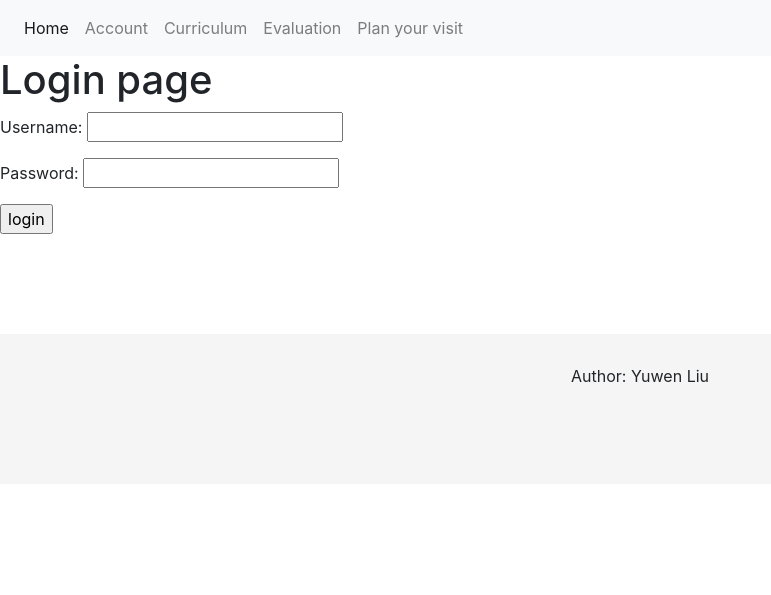
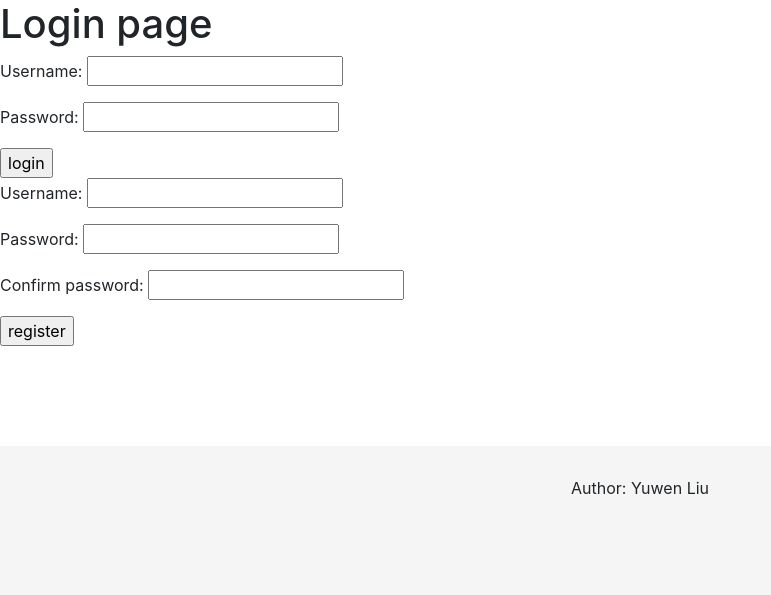
Before and after one commit to Evian0211/Leeds-Museums-virtual-platform, a Django app: page /login in a window 1280 px wide. Shown: the top 595 px of the page, without its empty margins (0-771 px from the left). Run offline with Django 4.2, Linux system fonts and the light colour scheme.

Commit message:
modify css

```diff
--- a/leeds_virtual_museums/static/css/common.css
+++ b/leeds_virtual_museums/static/css/common.css
@@ -16,3 +16,8 @@ html, body {
     width: 100%;
     background-color: #f5f5f5;
 }
+
+#introduction {
+    text-align: center;
+    background-color: aqua;
+}
--- a/leeds_virtual_museums/templates/base.html
+++ b/leeds_virtual_museums/templates/base.html
@@ -7,6 +7,7 @@
         <link rel="stylesheet" href="https://cdn.jsdelivr.net/npm/bootstrap@4.3.1/dist/css/bootstrap.min.css" integrity="sha384-ggOyR0iXCbMQv3Xipma34MD+dH/1fQ784/j6cY/iJTQUOhcWr7x9JvoRxT2MZw1T" crossorigin="anonymous">
     </head>
 
+    {% if user.is_authenticated %}
     <nav class="navbar navbar-expand-lg navbar-light bg-light">
         <ul class="navbar-nav mr-auto">
             <li class="nav-item active">
@@ -24,15 +25,14 @@
             <li class="nav-item">
                 <a class="nav-link" href="/plan_visit">Plan your visit</a>
             </li>
-            {% if user.is_authenticated %}
             <li class="nav-item">
                 <form method="POST" action="/login"> {% csrf_token %}
                     <input type="submit" value="logout" name="logout" class="nav-link">
                 </form>
             </li>
-            {% endif %}
         </ul>
     </nav>
+    {% endif %}
 
     <body>
         {% block content %}
--- a/leeds_virtual_museums/templates/curriculum.html
+++ b/leeds_virtual_museums/templates/curriculum.html
@@ -1,5 +1,5 @@
 {% extends 'base.html' %}
 {% load static %}
 {% block content %}
-<h1>Curriculum page</h1>
+<h1 class="title">Curriculum page</h1>
 {% endblock %}
--- a/leeds_virtual_museums/templates/evaluation.html
+++ b/leeds_virtual_museums/templates/evaluation.html
@@ -1,7 +1,9 @@
 {% extends 'base.html' %}
 {% load static %}
 {% block content %}
+
 <h1>Evaluation page</h1>
 
-<a href="/evaluation_quiz">Go to quiz</a>
+<a href="/evaluation_quiz" class="btn btn-primary">Go to quiz</a>
+
 {% endblock %}
--- a/leeds_virtual_museums/templates/home.html
+++ b/leeds_virtual_museums/templates/home.html
@@ -1,5 +1,9 @@
 {% extends 'base.html' %}
 {% load static %}
 {% block content %}
+
 <h1 class="title">Homepage</h1>
+<p class="title" id="introduction"> This is a paragraph. </p>
+
+
 {% endblock %}
--- a/leeds_virtual_museums/templates/login.html
+++ b/leeds_virtual_museums/templates/login.html
@@ -11,10 +11,19 @@
 {% endif %}
 <div id="login_block">
     <form method="POST" action=""> {% csrf_token %}
-        <p>Username: <input type="text" name="username"></p>
-        <p>Password: <input type="text" name="password"></p>
+        <p>Username: <input type="text" name="username" required></p>
+        <p>Password: <input type="text" name="password" required></p>
         <input type="submit" value="login" name="login">
     </form>
 </div>
 
+<div id="register_block">
+    <form method="POST" action=""> {% csrf_token %}
+        <p>Username: <input type="text" name="username" required></p>
+        <p>Password: <input type="text" name="password" required></p>
+        <p>Confirm password: <input type="text" name="confirm_password" required></p>
+        <input type="submit" value="register" name="register">
+    </form>
+</div>
+
 {% endblock %}
--- a/leeds_virtual_museums/website/views.py
+++ b/leeds_virtual_museums/website/views.py
@@ -1,6 +1,7 @@
 from cmath import log
 from django.shortcuts import render, redirect
 from django.contrib.auth.decorators import login_required
+from django.contrib.auth.models import User
 from django.contrib.auth import authenticate, login, logout
 
 # Create your views here.
@@ -18,6 +19,15 @@ def login_view(request, *args, **kwargs):
                 return redirect("/")
             else:
                 return render(request, "login.html", {"status": "Authentication failed."})
+        elif request.POST.get("register"):
+            username = request.POST.get("username")
+            password = request.POST.get("password")
+            confirm_password = request.POST.get("confirm_password")
+            if password != confirm_password:
+                return render(request, "login.html", {"status": "Password and confirm password is different."})
+            else:
+                User.objects.create_user(username=username, email="", password=password)
+                return render(request, "login.html", {"status": "Register sucessful, please login."})
     return render(request, "login.html", {})
 
 @login_required(login_url="/login")
```
